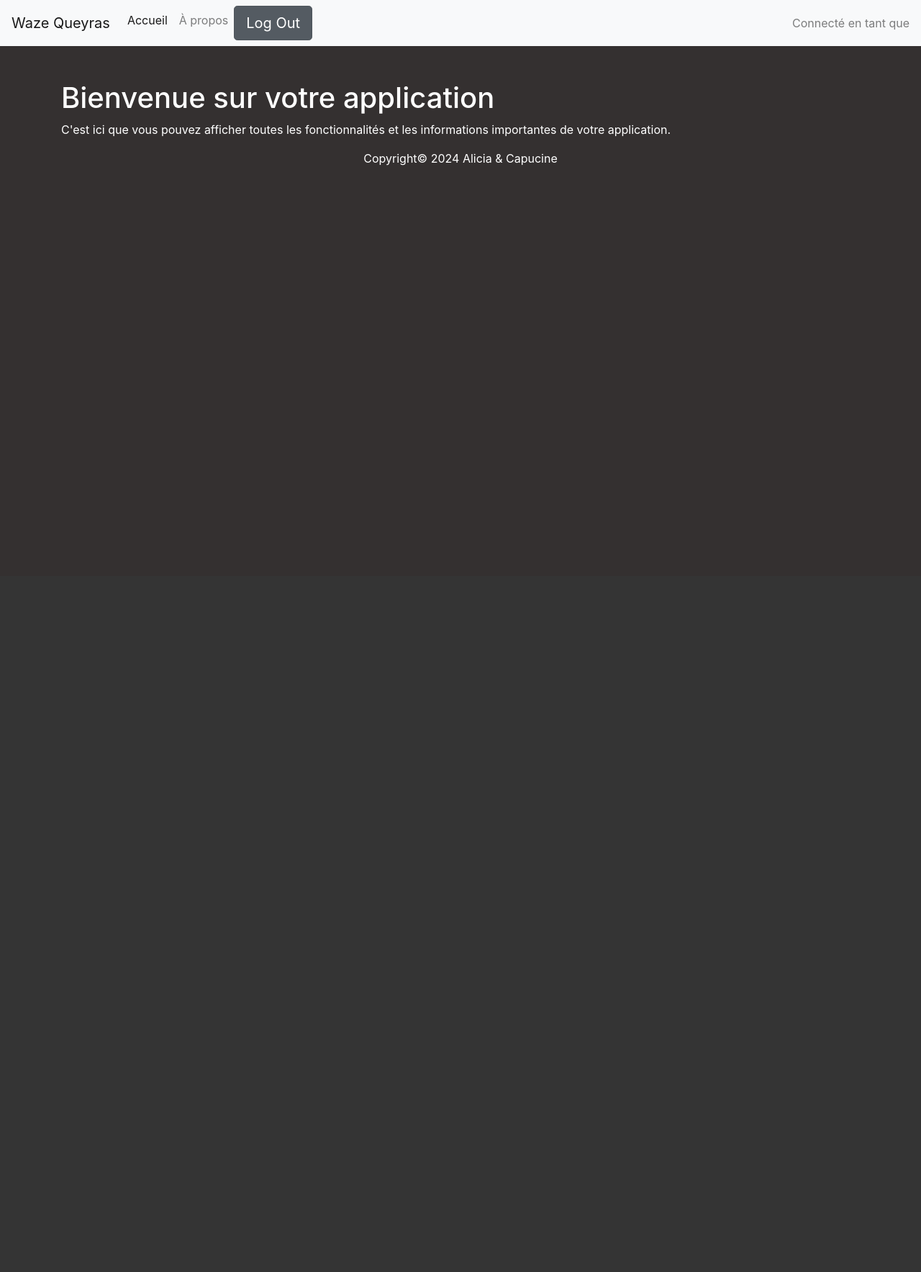
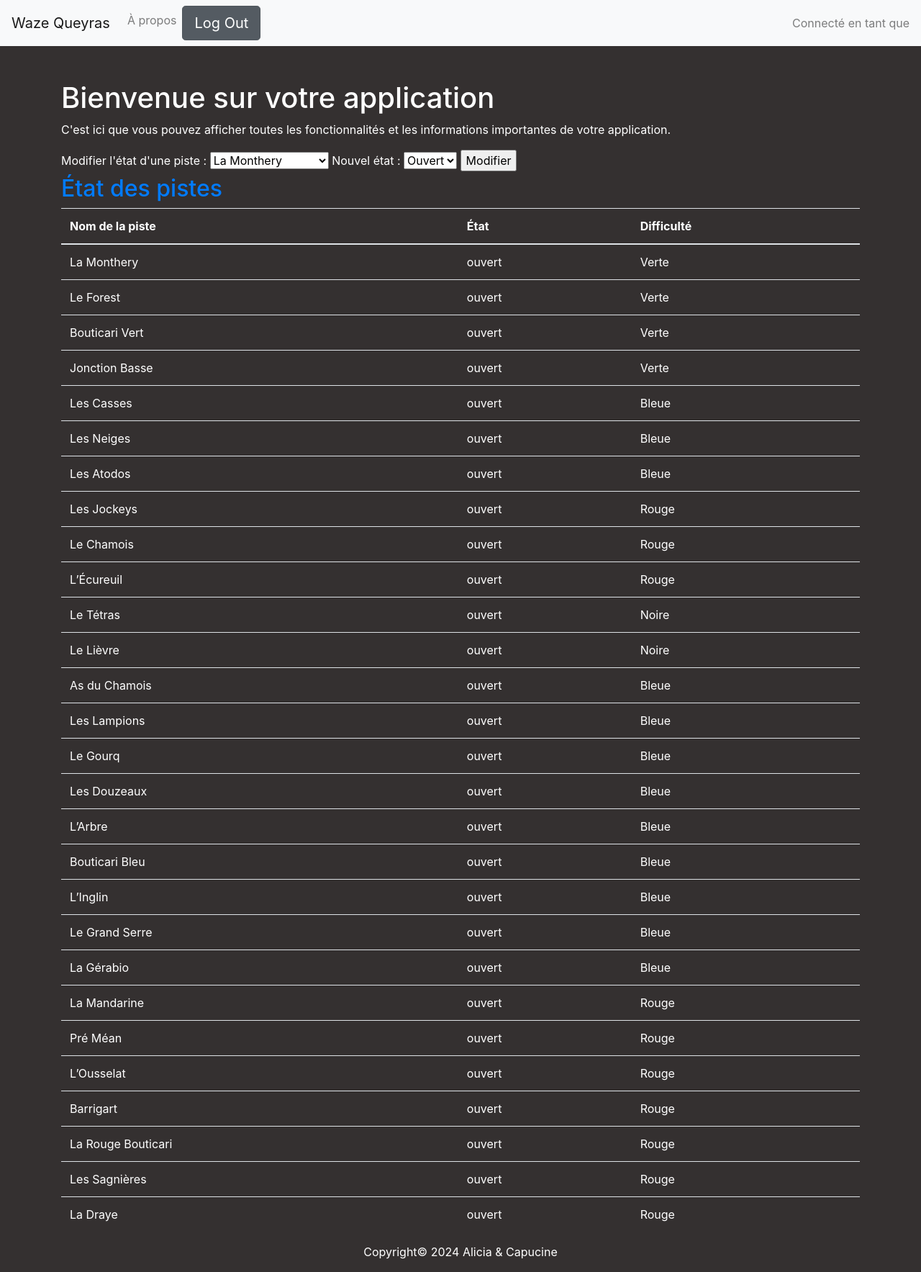
Before and after one commit to SmallCapu2022/AliCapuSki, a PHP site: page / in a window 1280 px wide. Shown: the whole page at 72% size. Before the commit the page ends 230 px from the top, so only its background shows below. Run offline with PHP 8.4, Linux system fonts and the light colour scheme; a user stored in the database is signed in; data comes from the database, SQL or seed files in the repository; some libraries are stand-ins or nearby versions.

Commit message:
Update index.php

```diff
--- a/index.php
+++ b/index.php
@@ -1,11 +1,43 @@
 <?php
-// start the session
 session_start();
-// Check if the user is not logged in, then redirect the user to login page
+
+// Vérifier si l'utilisateur est connecté, sinon le rediriger vers la page de connexion
 if (!isset($_SESSION["identifiant"]) || $_SESSION["identifiant"] == false) {
- header("location: utilisateur.html");
- exit;
+    header("location: utilisateur.html");
+    exit;
 }
+
+// Inclure le fichier de connexion à la base de données
+include_once "connexion.php";
+
+// Vérifier si le formulaire a été soumis pour modifier l'état de la piste
+if ($_SERVER["REQUEST_METHOD"] == "POST" && isset($_POST['piste']) && isset($_POST['nouvelEtat'])) {
+    // Récupérer la piste et le nouvel état envoyés depuis le formulaire
+    $piste = $_POST['piste'];
+    $nouvelEtat = $_POST['nouvelEtat'];
+
+    // Si le nouvel état est "fermé", mettre à jour sa valeur dans la base de données
+    if ($nouvelEtat == "fermé") {
+        $nouvelEtat = "fermé"; // Modifier l'état si nécessaire
+    }
+
+    // Préparer la requête SQL pour mettre à jour l'état de la piste dans la base de données
+    $sql = "UPDATE piste SET etat='$nouvelEtat' WHERE nom='$piste'";
+
+    // Exécuter la requête SQL
+    if ($conn->query($sql) === TRUE) {
+        // Rediriger l'utilisateur vers la page d'accueil pour rafraîchir les données
+        header("location: index.php");
+    } else {
+        echo "Erreur lors de la mise à jour de l'état de la piste : " . $conn->error;
+    }
+}
+
+// Sélectionner toutes les pistes depuis la base de données
+// Sélectionner distinctement les noms des pistes depuis la base de données
+$sql = "SELECT DISTINCT nom, couleur, etat FROM piste";
+
+$result = $conn->query($sql);
 ?>
 
 <!DOCTYPE html>
@@ -31,15 +63,14 @@
 
     <div class="collapse navbar-collapse" id="navbarSupportedContent">
         <ul class="navbar-nav mr-auto">
-            <li class="nav-item active">
+            <!--<li class="nav-item active">
                 <a class="nav-link" href="index.php">Accueil <span class="sr-only">(current)</span></a>
-            </li>
+            </li>-->
             <li class="nav-item">
                 <a class="nav-link" href="#">À propos</a>
             </li>
             <li class="nav-item">
-            <a href="logout.php" class="btn btn-secondary custom-btn btn-lg active" role="button" aria-pressed="true">Log Out</a>
-
+                <a href="logout.php" class="btn btn-secondary custom-btn btn-lg active" role="button" aria-pressed="true">Log Out</a>
             </li>
         </ul>
         <!-- Afficher le nom de l'utilisateur si connecté -->
@@ -49,15 +80,60 @@
             echo '<span class="navbar-text">Connecté en tant que ' . $username . '</span>';
         }
         ?>
-        </div>
+    </div>
 </nav>
-
 
 <!-- Contenu de la page d'accueil -->
 <div class="container mt-5">
     <h1>Bienvenue sur votre application</h1>
     <p>C'est ici que vous pouvez afficher toutes les fonctionnalités et les informations importantes de votre application.</p>
-    <!-- Ajoutez plus de contenu selon vos besoins -->
+
+    <!-- Formulaire pour modifier l'état d'une piste -->
+    <form action="<?php echo htmlspecialchars($_SERVER["PHP_SELF"]); ?>" method="post">
+        <label for="piste">Modifier l'état d'une piste :</label>
+        <select id="piste" name="piste">
+            <?php
+            // Afficher les options pour chaque piste
+            if ($result->num_rows > 0) {
+                while($row = $result->fetch_assoc()) {
+                    echo "<option value='" . $row['nom'] . "'>" . $row['nom'] . "</option>";
+                }
+            }
+            ?>
+        </select>
+        <label for="nouvelEtat">Nouvel état :</label>
+        <select id="nouvelEtat" name="nouvelEtat">
+            <option value="ouvert">Ouvert</option>
+            <option value="fermé">Fermé</option>
+        </select>
+        <input type="submit" value="Modifier">
+    </form>
+
+    <!-- Affichage des données des pistes -->
+    <h2>État des pistes</h2>
+    <?php
+    // Réinitialiser le pointeur de résultat de la requête SQL
+    $result->data_seek(0);
+
+    // Afficher les données des pistes dans un tableau HTML
+    echo "<table class='table'>
+            <thead>
+                <tr>
+                    <th>Nom de la piste</th>
+                    <th>État</th>
+                    <th>Difficulté</th>
+                </tr>
+            </thead>
+            <tbody>";
+    while($row = $result->fetch_assoc()) {
+        echo "<tr>";
+        echo "<td>" . $row['nom'] . "</td>";
+        echo "<td>" . $row['etat'] . "</td>";
+        echo "<td>" . $row['couleur'] . "</td>";
+        echo "</tr>";
+    }
+    echo "</tbody></table>";
+    ?>
 </div>
 
 <!-- Liens vers les bibliothèques Bootstrap JavaScript -->
@@ -66,7 +142,12 @@
 <script src="https://stackpath.bootstrapcdn.com/bootstrap/4.5.2/js/bootstrap.min.js"></script>
 <script src="navigation.js"></script>
 <div class="footer">
-  <p> Copyright&copy; 2024 Alicia & Capucine </p>
+    <p> Copyright&copy; 2024 Alicia & Capucine </p>
 </div>
 </body>
 </html>
+
+<?php
+// Fermer la connexion à la base de données
+$conn->close();
+?>
```
